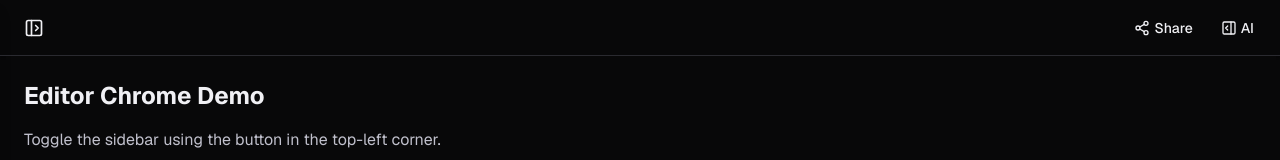
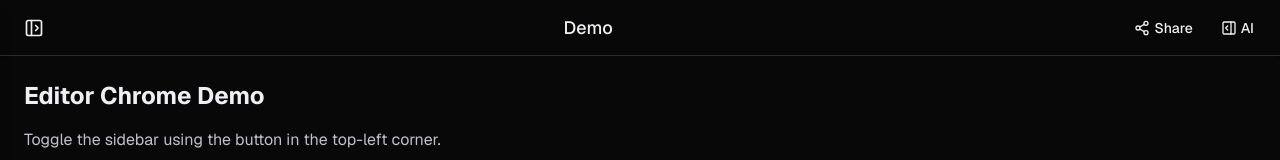
Before and after one commit to Rami-Ferjani/ghost-ai, a Next.js app: page /test-components in a window 1280 px wide. Shown: the top 160 px of the page. Built offline with nearby package versions, Linux system fonts and the light colour scheme; no server answers.

Commit message:
fix(editor): move EditorNavbar into WorkspaceToggleClient to satisfy Client Component prop invariant

```diff
--- a/app/test-components.tsx
+++ b/app/test-components.tsx
@@ -22,6 +22,9 @@ export default function TestEditorChrome() {
       <EditorNavbar
         isSidebarOpen={sidebarOpen}
         onToggleSidebar={() => setSidebarOpen(!sidebarOpen)}
+        projectId={selectedProjectId ?? "test-project"}
+        projectName={selectedProjectId ? "Test Project" : "Demo"}
+        userId={currentUserId ?? "test-user"}
       />
       <div className="flex-1 overflow-hidden">
         <ProjectSidebar
--- a/components/editor/workspace-layout.tsx
+++ b/components/editor/workspace-layout.tsx
@@ -1,4 +1,3 @@
-import { EditorNavbar } from "@/components/editor/editor-navbar";
 import { WorkspaceToggleClient } from "@/components/editor/workspace-toggle-client";
 
 export interface WorkspaceLayoutProps {
@@ -17,13 +16,6 @@ export const WorkspaceLayout: React.FC<WorkspaceLayoutProps> = ({
 }) => {
   return (
     <div className="flex flex-col h-screen bg-background">
-      <EditorNavbar
-        isSidebarOpen={true}
-        onToggleSidebar={() => {}}
-        projectId={project.id}
-        projectName={project.name}
-        userId={userId}
-      />
       <div className="flex-1 overflow-hidden">
         <WorkspaceToggleClient
           project={project}
--- a/components/editor/workspace-toggle-client.tsx
+++ b/components/editor/workspace-toggle-client.tsx
@@ -1,7 +1,6 @@
 "use client";
-
 import { useState, useCallback } from "react";
-import { cn } from "@/lib/utils";
+import { EditorNavbar } from "@/components/editor/editor-navbar";
 import { ProjectSidebar } from "@/components/editor/project-sidebar";
 import { CanvasPlaceholder } from "@/components/editor/canvas-placeholder";
 import { AISidebarPlaceholder } from "@/components/editor/ai-sidebar-placeholder";
@@ -21,8 +20,22 @@ export const WorkspaceToggleClient: React.FC<WorkspaceToggleClientProps> = ({
   userId,
 }) => {
   const [sidebarOpen, setSidebarOpen] = useState(true);
+  const handleToggleSidebar = useCallback(
+    () => setSidebarOpen((open) => !open),
+    []
+  );
 
   return (
+    <div className="flex flex-col h-full overflow-hidden">
+      {/* Top navbar */}
+      <EditorNavbar
+        isSidebarOpen={sidebarOpen}
+        onToggleSidebar={handleToggleSidebar}
+        projectId={project.id}
+        projectName={project.name}
+        userId={userId}
+      />
+      {/* Body: left sidebar, right AI sidebar, central canvas */}
       <div className="flex h-full overflow-hidden">
         {/* Left sidebar */}
         <ProjectSidebar
@@ -43,5 +56,6 @@ export const WorkspaceToggleClient: React.FC<WorkspaceToggleClientProps> = ({
           <CanvasPlaceholder />
         </main>
       </div>
+    </div>
   );
 };
```
Lines whose indentation alone changed are shown as unchanged.
